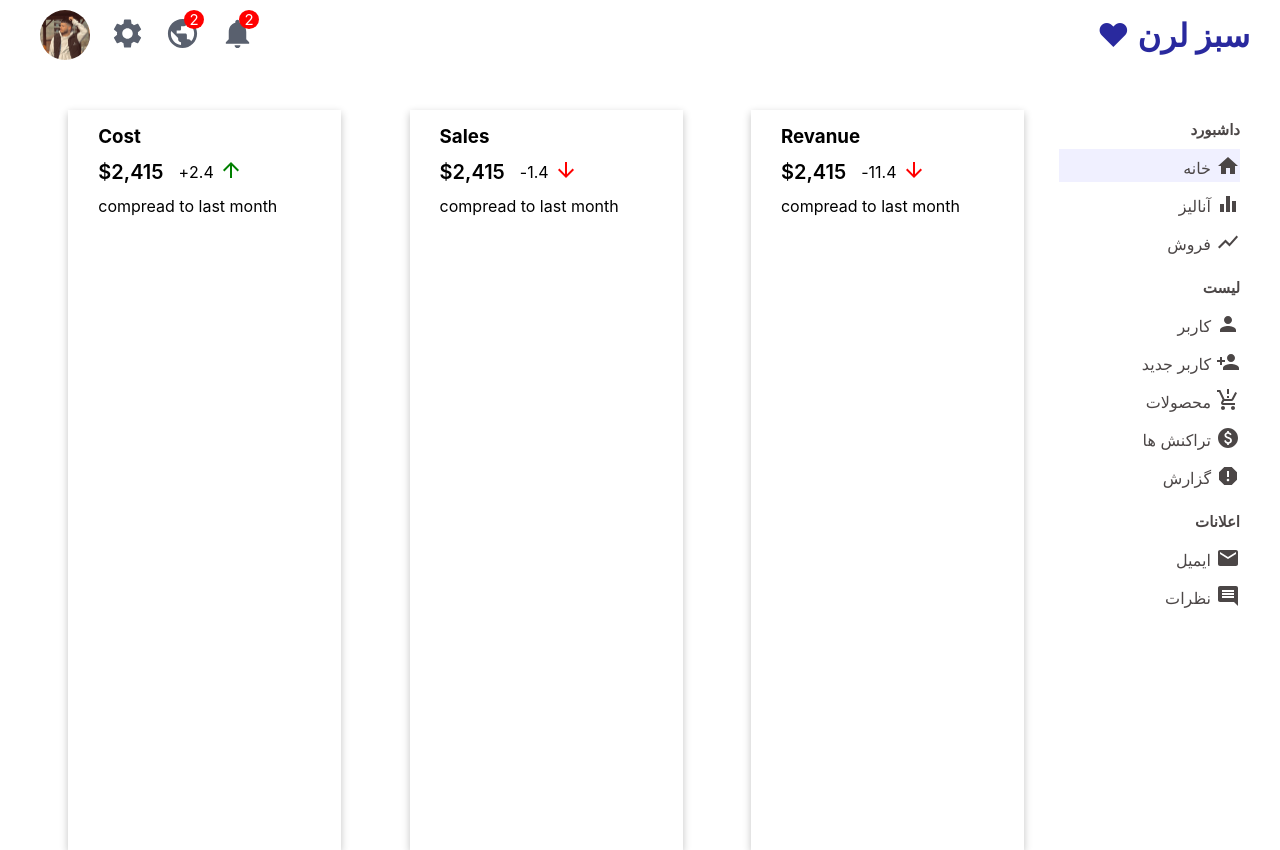
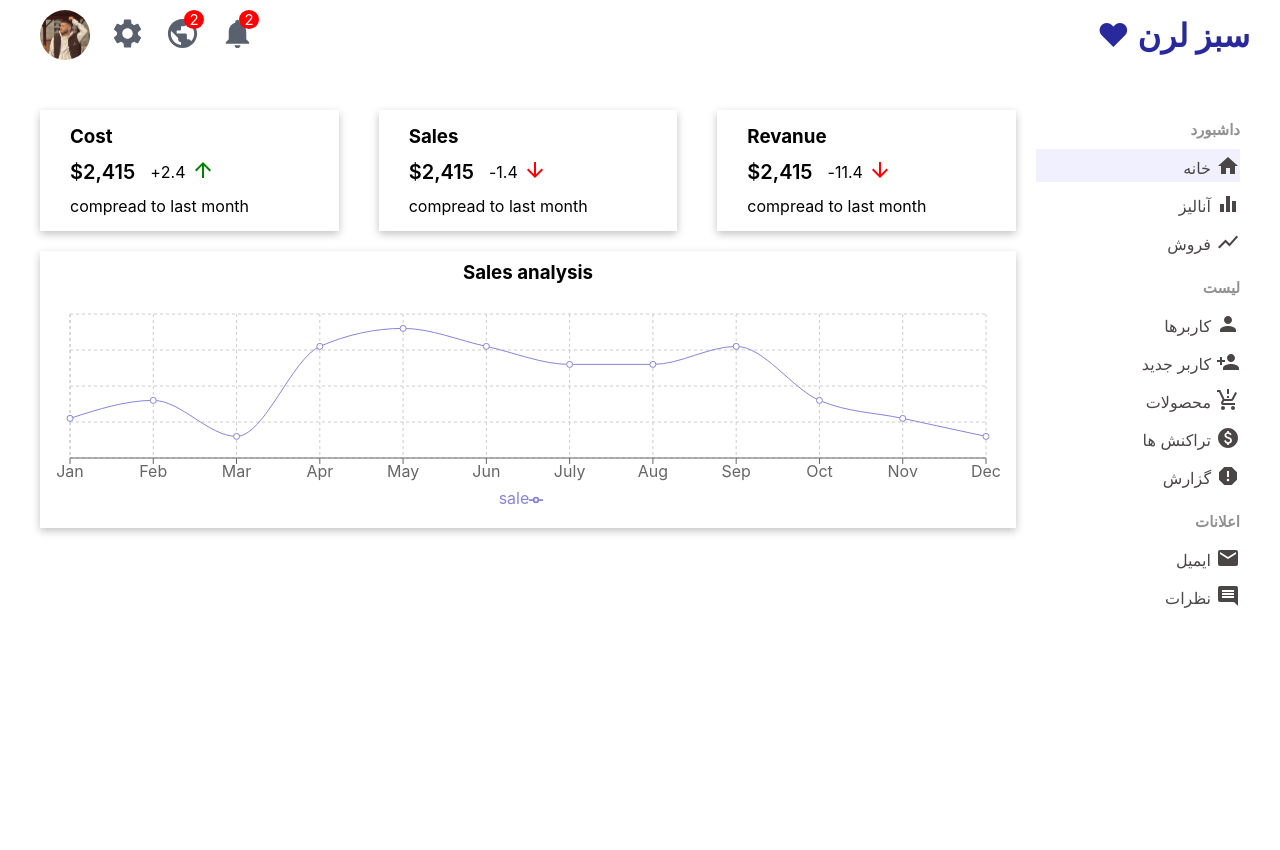
Before and after one commit to amirkhazaeli/panel-admin, a React (Create React App) app: page / in a window 1280 px wide. Built offline with nearby package versions, Linux system fonts and the light colour scheme.

Commit message:
Chart added

```diff
--- a/package.json
+++ b/package.json
@@ -14,6 +14,7 @@
     "react-dom": "^18.2.0",
     "react-router-dom": "^6.8.1",
     "react-scripts": "5.0.1",
+    "recharts": "^2.4.3",
     "web-vitals": "^2.1.4"
   },
   "scripts": {
--- a/src/App.css
+++ b/src/App.css
@@ -1,5 +1,4 @@
 .container{
   display: flex;
   margin-top: 40px;
-
 }
--- a/src/App.js
+++ b/src/App.js
@@ -10,7 +10,6 @@ function App() {
   return (
   <>
   <TopHeader />
-
   <div className='container'>
      <SideBar />
      {router}
--- /dev/null
+++ b/src/component/chart/Chart.css
@@ -0,0 +1,11 @@
+.chart {
+    margin-top: 20px;
+    display: flex;
+    flex-direction: column;
+    align-items: center;
+    box-shadow: rgba(0, 0, 0, 0.24) 0px 3px 8px;
+}
+
+.chart h3 {
+    padding-top: 10px;
+}
--- /dev/null
+++ b/src/component/chart/Chart.jsx
@@ -0,0 +1,22 @@
+import { LineChart, CartesianGrid, Line, XAxis, YAxis, Tooltip, ResponsiveContainer,Legend } from "recharts";
+import './Chart.css'
+function Chart({ title, data, dataKey }) {
+    return (
+        <div className="chart">
+            <h3>{title}</h3>
+            <ResponsiveContainer width='100%' aspect={4} >
+                <LineChart width={500} data={data}
+                    margin={{ top: 30, right: 30, left: 30, bottom: 20 }}>
+                    <CartesianGrid strokeDasharray="3 3" />
+                    <XAxis dataKey="name" />
+                    <Legend />
+                    <Tooltip />
+                    <Line type="monotone" dataKey={dataKey} stroke="#8884d8" />
+                </LineChart>
+            </ResponsiveContainer>
+
+        </div>
+    );
+}
+
+export default Chart;
--- a/src/component/features/Featurs.css
+++ b/src/component/features/Featurs.css
@@ -1,25 +1,17 @@
 .featurs{
-    width: 80%;
     margin-top: 10px;
-    margin-right: 35px;
     display: grid;
     grid-template-columns: repeat(3,1fr);
-
+    column-gap: 40px;
 }
 .featurs-wrapper{
     box-shadow: rgba(0, 0, 0, 0.24) 0px 3px 8px;
-   width: 80%;
-
 }
 .featurs-container{
   display: flex;
   flex-direction: column;
   align-items: flex-end;
-  padding-left: 30px;
-  margin-top: 15px
-}
-.featurs-title{
-
+  margin: 15px 30px;
 }
 .featurs-range{
     display: flex;
--- a/src/component/sideBar/SideBar.css
+++ b/src/component/sideBar/SideBar.css
@@ -18,6 +18,7 @@
 .sidebar-wrapper .sidebar-menu h3 {
     font-size: 15px;
     padding-bottom: 5px;
+    color: rgb(146, 145, 145);
 }
 
 .sidebar-wrapper .sidebar-menu ul {
--- a/src/component/sideBar/SideBar.jsx
+++ b/src/component/sideBar/SideBar.jsx
@@ -45,7 +45,7 @@ function SideBar() {
                         <Link to='/users' className='link'>
                             <li>
                                 <i><PersonIcon /></i>
-                                <span>کاربر</span>
+                                <span>کاربرها</span>
                             </li>
                         </Link>
                         <Link to='/newUser' className='link'>
--- /dev/null
+++ b/src/data.js
@@ -0,0 +1,52 @@
+let xAxisData = [
+    {
+        'name': 'Jan',
+        'sale': 22000
+    },
+    {
+        'name': 'Feb',
+        'sale': 32000
+    },
+    {
+        'name': 'Mar',
+        'sale': 12000
+    },
+    {
+        'name': 'Apr',
+        'sale': 62000
+    },
+    {
+        'name': 'May',
+        'sale': 72000
+    },
+    {
+        'name': 'Jun',
+        'sale': 62000
+    },
+    {
+        'name': 'July',
+        'sale': 52000
+    },
+    {
+        'name': 'Aug',
+        'sale': 52000
+    },
+    {
+        'name': 'Sep',
+        'sale': 62000
+    },
+    {
+        'name': 'Oct',
+        'sale': 32000
+    },
+    {
+        'name': 'Nov',
+        'sale': 22000
+    },
+    {
+        'name': 'Dec',
+        'sale': 12000
+    },
+]
+
+export default xAxisData;
--- a/src/pages/home/Home.css
+++ b/src/pages/home/Home.css
@@ -0,0 +1,5 @@
+.home{
+    flex: 4;
+    margin-right: 20px;
+    margin-left: 40px;
+}
--- a/src/pages/home/Home.js
+++ b/src/pages/home/Home.js
@@ -1,10 +1,13 @@
+import Chart from "../../component/chart/Chart";
 import Featurs from "../../component/features/Featurs";
-
+import './Home.css'
+import xAxisData from "../../data";
 function Home() {
     return (
-    <>
+    <div className="home">
     <Featurs />
-    </>
+    <Chart title="Sales analysis" data={xAxisData} dataKey='sale' />
+    </div>
     );
 }
 
```
Also changed, not shown: 1 other file (tests, documents, lock files or other folders).
